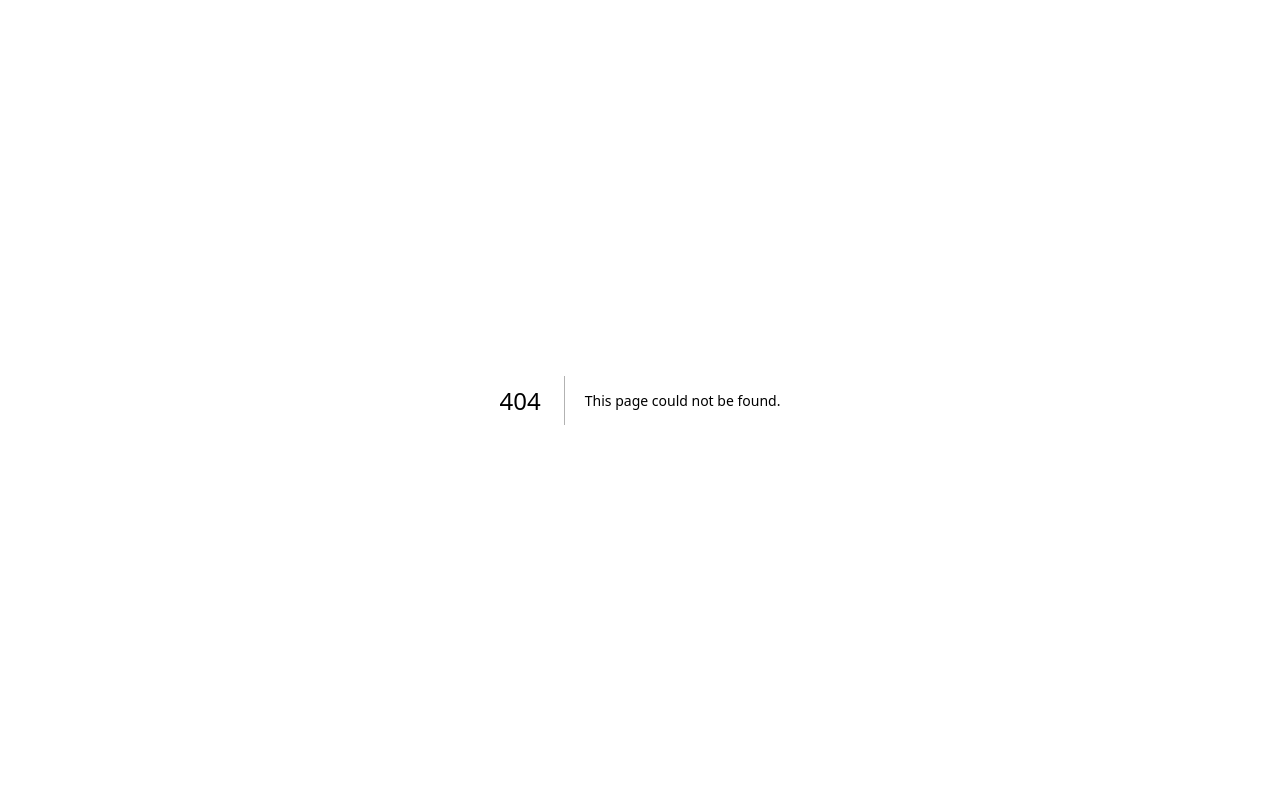
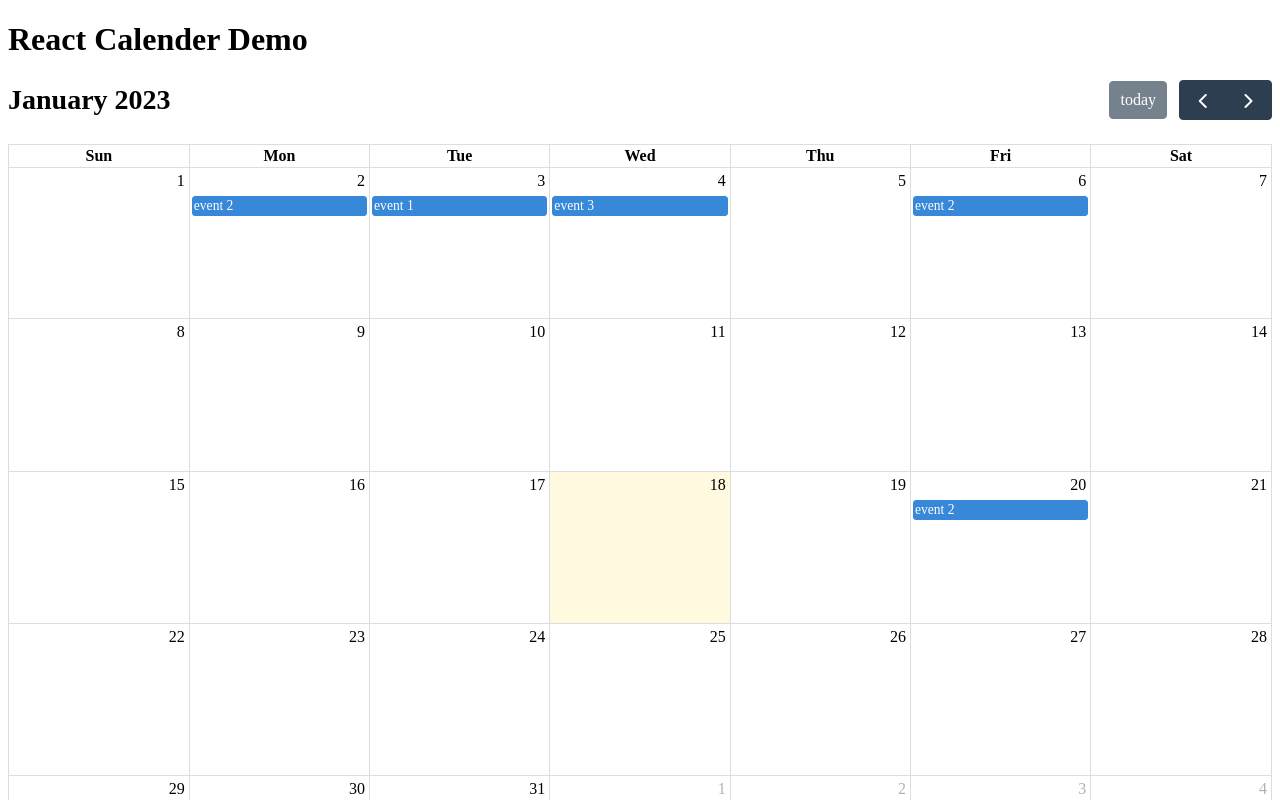
Before and after one commit to FavourAkpasi/Understanding-NEXT, a Next.js app: page /calender in a window 1280 px wide. Before the commit this address had no page. Shown: the top 800 px of the page. Built offline with nearby package versions, Linux system fonts and the light colour scheme.

Commit message:
added calender component

```diff
--- /dev/null
+++ b/components/calender.tsx
@@ -0,0 +1,16 @@
+import React from "react";
+import FullCalendar from "@fullcalendar/react"; // must go before plugins
+import dayGridPlugin from "@fullcalendar/daygrid"; // a plugin!
+
+const AppCalender = (events: any) => {
+  return (
+    <FullCalendar
+      plugins={[dayGridPlugin]}
+      initialView="dayGridMonth"
+      weekends={true}
+      events={events}
+    />
+  );
+};
+
+export default AppCalender;
--- a/package.json
+++ b/package.json
@@ -9,6 +9,9 @@
     "lint": "next lint"
   },
   "dependencies": {
+    "@fullcalendar/core": "^6.0.3",
+    "@fullcalendar/daygrid": "^6.0.3",
+    "@fullcalendar/react": "^6.0.4",
     "@next/font": "13.1.1",
     "@types/node": "18.11.18",
     "@types/react": "18.0.26",
--- /dev/null
+++ b/pages/calender/index.tsx
@@ -0,0 +1,20 @@
+import AppCalender from "../../components/calender";
+
+const events = [
+  { title: "event 1", date: "2023-01-03" },
+  { title: "event 2", date: "2023-01-02" },
+  { title: "event 3", date: "2023-01-04" },
+  { title: "event 2", date: "2023-01-06" },
+  { title: "event 2", date: "2023-01-20" },
+];
+
+const Calender = () => {
+  return (
+    <div>
+      <h1>React Calender Demo</h1>
+      <AppCalender events={events} />
+    </div>
+  );
+};
+
+export default Calender;
--- a/pages/index.tsx
+++ b/pages/index.tsx
@@ -16,6 +16,9 @@ const Home = () => {
       <div>
         <Link href="/comments">comments</Link>
       </div>
+      <div>
+        <Link href="/calender">calender</Link>
+      </div>
     </>
   );
 };
```
Also changed, not shown: 1 other file (tests, documents, lock files or other folders).
